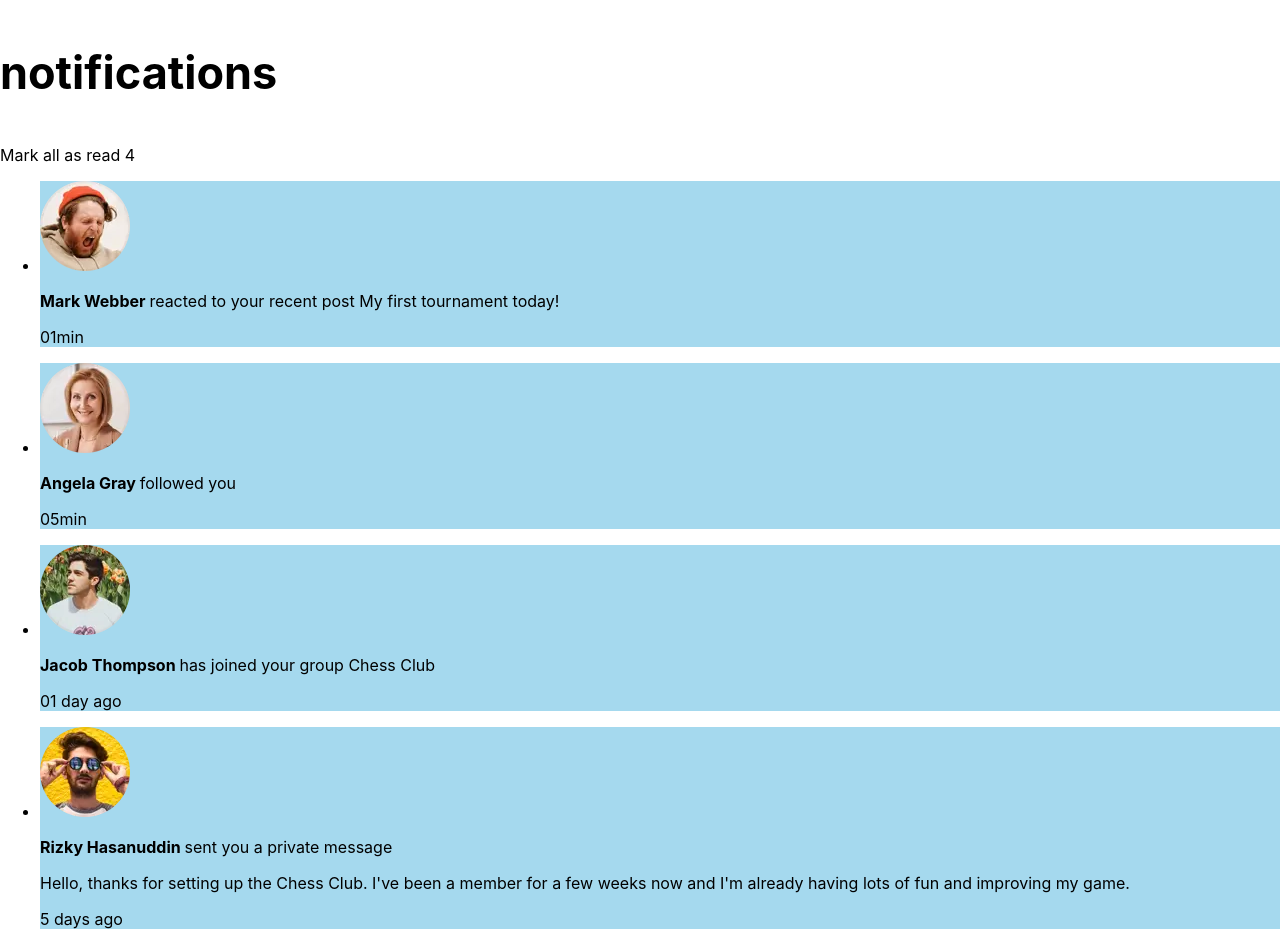
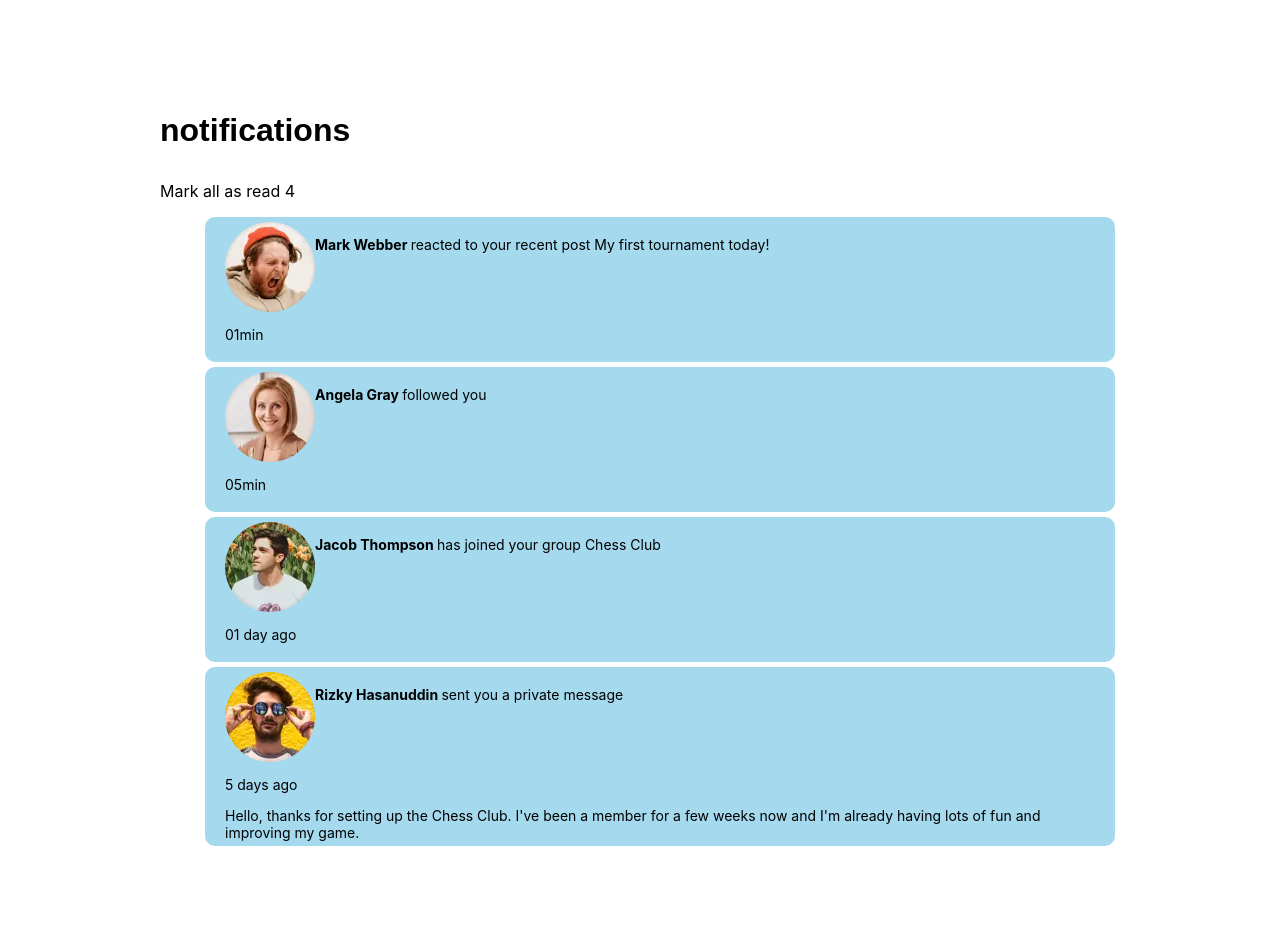
Before and after one commit to JnFerri/notification-page-react, a React (Create React App) app: page / in a window 1280 px wide. After the commit the page ends 862 px from the top, so only its background shows below. Built offline with nearby package versions, Linux system fonts and the light colour scheme.

Commit message:
create style files

```diff
--- /dev/null
+++ b/src/components/List/Item/Item.module.scss
@@ -0,0 +1,17 @@
+.notification{
+    background-color: rgb(165, 217, 238);
+    padding: 5px 20px;
+    margin: 5px;
+    border-radius: 10px;
+    font-size: 14px;
+    display: flex;
+    flex-direction: column;
+}
+
+.notificationSelect{
+    background-color: whitesmoke;}
+
+.notification__item{
+   width: 100%;
+   display: flex;
+}
--- a/src/components/List/Item/Item.tsx
+++ b/src/components/List/Item/Item.tsx
@@ -1,7 +1,7 @@
 import { setSelectionRange } from "@testing-library/user-event/dist/utils"
 import { useState } from "react"
 import  INotifications  from "../../../types/notifications"
-import style from '../List.module.scss'
+import style from './Item.module.scss'
 
 interface Props extends INotifications{
     selectNotification: (notificationSelected:INotifications) => void
@@ -22,10 +22,12 @@ export function Item({image,name,message,messageClick,messagePrivate,time,select
     return(
         <li className = {`${style.notification} ${select && style.notificationSelect}`}
         onClick = {handle}>
-                    <img src={image} alt=""/>
-                    <p><strong>{name} </strong>{message} <a>{messageClick}</a></p>
-                    <span>{messagePrivate}</span>
-                    <p>{time}</p>
+                <div className={style.notification__item}>
+                        <img src={image} alt=""/>
+                        <p><strong>{name} </strong>{message} <a>{messageClick}</a></p>
+                </div>
+                        <p>{time}</p>
+                        <span className="">{messagePrivate}</span>
                 </li>
     )
 }
--- a/src/components/List/List.module.scss
+++ b/src/components/List/List.module.scss
@@ -1,11 +1,9 @@
 .titulo{
-    font-size: 45px;
+    font-size: 32px;
+    font-family: Arial, Helvetica, sans-serif;
+
 }
 
-.notification{
-    background-color: rgb(165, 217, 238);
+.lista{
+    list-style: none;
 }
-
-.notificationSelect{
-    background-color: whitesmoke;
-}
--- a/src/components/List/List.tsx
+++ b/src/components/List/List.tsx
@@ -30,7 +30,7 @@ function List ({notifications, selectNotification,setNotification,numNotificatio
 
                     </div>
             </div>
-            <ul>
+            <ul className={Style.lista}>
                 {notifications.map((notification) =>
                     <Item
                     numNotifications = {numNotifications}
--- /dev/null
+++ b/src/pages/App.module.scss
@@ -0,0 +1,12 @@
+.app{
+    width: 100%;
+    display: flex;
+    align-items: center;
+    justify-content: space-around;
+}
+
+.notifications{
+    width: 75%;
+    margin-top: 10vh;
+
+}
--- a/src/pages/App.tsx
+++ b/src/pages/App.tsx
@@ -8,6 +8,7 @@ import image2 from '../assets/images/avatar-jacob-thompson.webp'
 import image3 from '../assets/images/avatar-rizky-hasanuddin.webp'
 import { v4 as uuidv4 } from 'uuid'
 import INotifications from "../types/notifications";
+import style from "./App.module.scss"
 
 
 function App() {
@@ -71,7 +72,8 @@ console.log(notifications)
 
 
   return (
-    <div className="App">
+    <div className={style.app}>
+      <section className={style.notifications}>
         <List
         numNotifications={numNotifications}
         setNumNotification = {setNumNotification}
@@ -79,6 +81,7 @@ console.log(notifications)
         setNotification = {setNotification}
         selectNotification={selectNotification}
         />
+      </section>
     </div>
   );
 }
```
Lines whose indentation alone changed are shown as unchanged.
